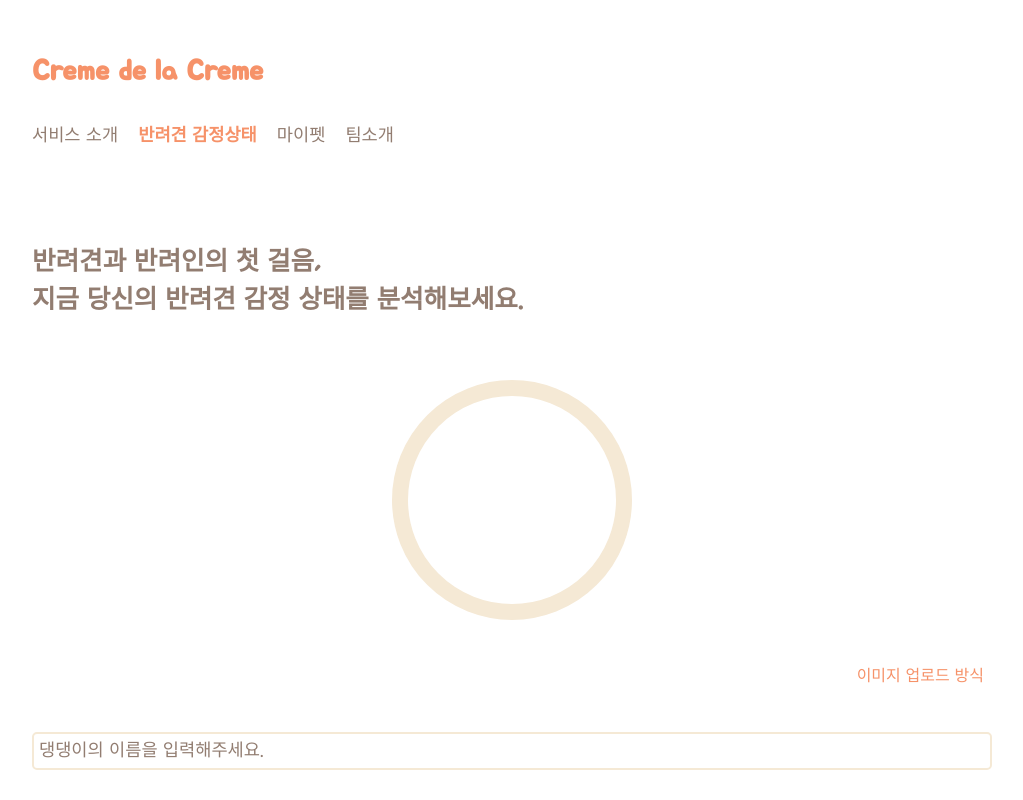
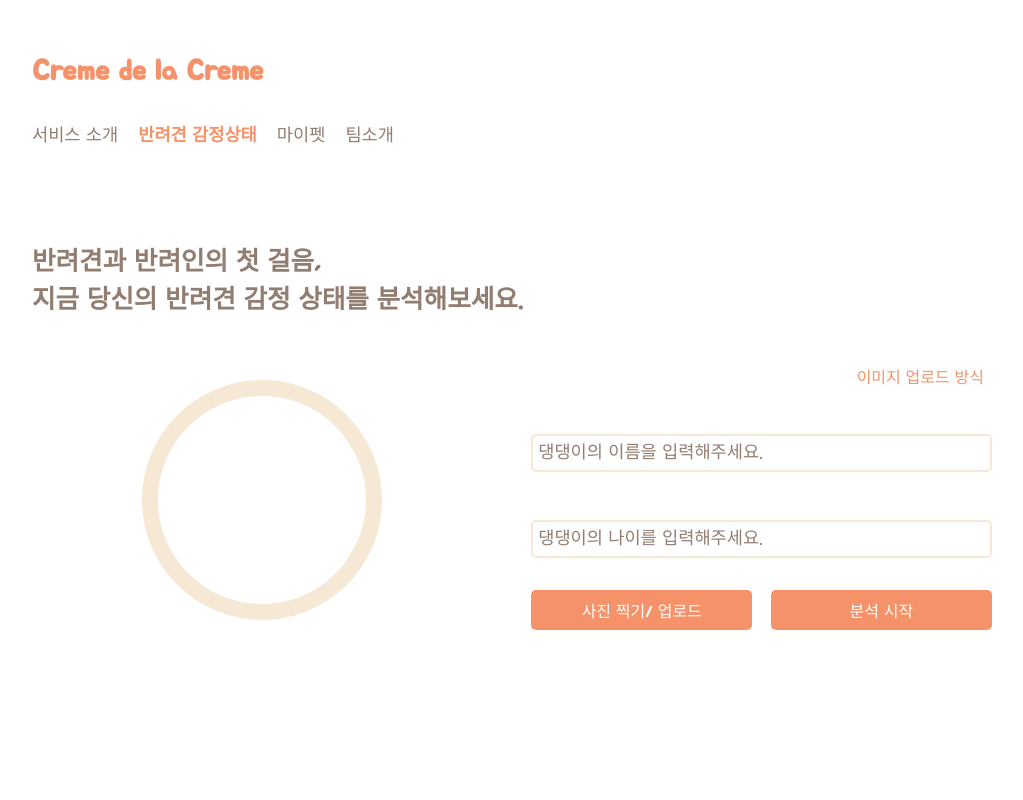
Before and after one commit to CreamDeLaCream/creme-client, a React (Create React App) app: page /main in a window 1280 px wide. Shown: the top 800 px of the page, without its empty margins (128-1151 px from the left). Built offline with nearby package versions, Linux system fonts and the light colour scheme; a web font is replaced by a local one.

Commit message:
[#6] style: ui 배치 수정

```diff
--- a/src/pages/Main/MainPage.js
+++ b/src/pages/Main/MainPage.js
@@ -1,9 +1,8 @@
-import React, { useState, useRef, useEffect } from 'react';
+import React, { useState } from 'react';
 import styled from 'styled-components';
-// import { createUser } from '../../common/redux/modules/userSlice';
 import { useDispatch } from 'react-redux';
 import { actionCreators as postActions } from '../../common/redux/modules/post';
-import axios from 'axios';
+
 // components
 import {
   Container,
@@ -151,7 +150,7 @@ const MainPage = (props) => {
 
   return (
     <>
-      <Container height="100vh">
+      <Container>
         <Header />
         <Navbar />
 
@@ -162,6 +161,8 @@ const MainPage = (props) => {
           </Text>
         </Grid>
 
+        <Grid is_flex>
+          <SectionWrapper>
             <Grid margin="2rem auto" display="flex" justifyContent="center">
               <div {...getRootProps()}>
                 <input {...getInputProps()} />
@@ -176,14 +177,12 @@ const MainPage = (props) => {
                   }}
                 >
                   {isDragActive ? null : <div>{images}</div>}
-
-              {/* <div>{images}</div> */}
                 </div>
-            {/* )} */}
-            {/* <img src={preview} alt="" /> */}
               </div>
             </Grid>
+          </SectionWrapper>
 
+          <SectionWrapper>
             <Grid display="flex" justifyContent="flex-end">
               <Button
                 padding="0.5rem"
@@ -217,20 +216,9 @@ const MainPage = (props) => {
               </Grid>
             </Grid>
 
-        <Grid>
-          <div style={{ flexGrow: 1, margin: 'auto' }}>
-            <label htmlFor="img-upload">
-              <div>
-                <div></div>
-              </div>
-            </label>
-          </div>
-        </Grid>
-
             <Grid margin="1rem auto">
               <Grid is_flex width="100%">
-            <Wrapper {...getRootProps()}>
-              {/* <Wrapper> */}
+                <ButtonWrapper {...getRootProps()}>
                   <Button
                     width="100%"
                     padding="0.5rem"
@@ -238,24 +226,7 @@ const MainPage = (props) => {
                     color="var(--white)"
                     radius="5px"
                     cursor
-                // _onClick={(event) => {
-                //   event.preventDefault();
-                //   fileInputRef.current.click();
-                //   uploadVideo();
-                // }}
                   >
-                {/* <div
-                style={{
-                  width: '100%',
-                  padding: '0.5rem',
-                  bg: 'var(--main)',
-                  color: 'var(--white)',
-                  borderRadius: '5px',
-                  backgroundColor: 'var(--main)',
-                  cursor: 'pointer',
-                  textAlign: 'center',
-                }}
-              > */}
                     <input
                       id="img-upload"
                       // accept="image/jpg, image/png, image/jpeg"
@@ -266,11 +237,10 @@ const MainPage = (props) => {
                     <Text type="button" color="var(--white)">
                       사진 찍기/ 업로드
                     </Text>
-                {/* </div> */}
                   </Button>
-            </Wrapper>
+                </ButtonWrapper>
 
-            <Wrapper>
+                <ButtonWrapper>
                   <Button
                     width="100%"
                     padding="0.5rem"
@@ -279,14 +249,15 @@ const MainPage = (props) => {
                     radius="5px"
                     cursor
                     _onClick={addPost}
-                // _onClick={() => history.push('/result')}
                   >
                     <Text type="button" color="var(--white)">
                       분석 시작
                     </Text>
                   </Button>
-            </Wrapper>
+                </ButtonWrapper>
               </Grid>
+            </Grid>
+          </SectionWrapper>
         </Grid>
       </Container>
       {modalOpen && (
@@ -298,7 +269,11 @@ const MainPage = (props) => {
   );
 };
 
-const Wrapper = styled.div`
+const SectionWrapper = styled.section`
+  width: 48%;
+`;
+
+const ButtonWrapper = styled.div`
   width: 48%;
   justify-content: space-between;
 `;
```
Lines whose indentation alone changed are shown as unchanged.
